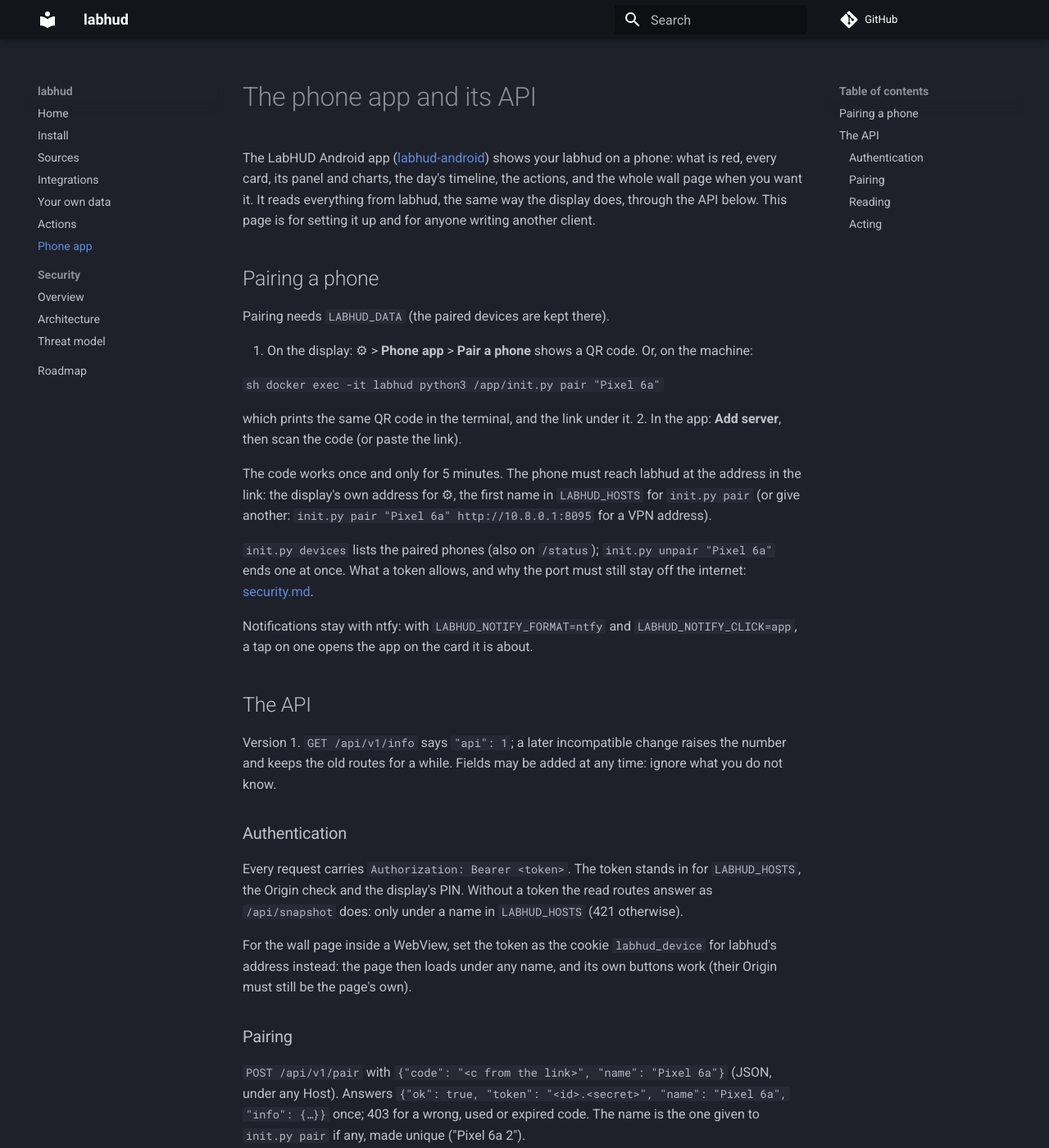
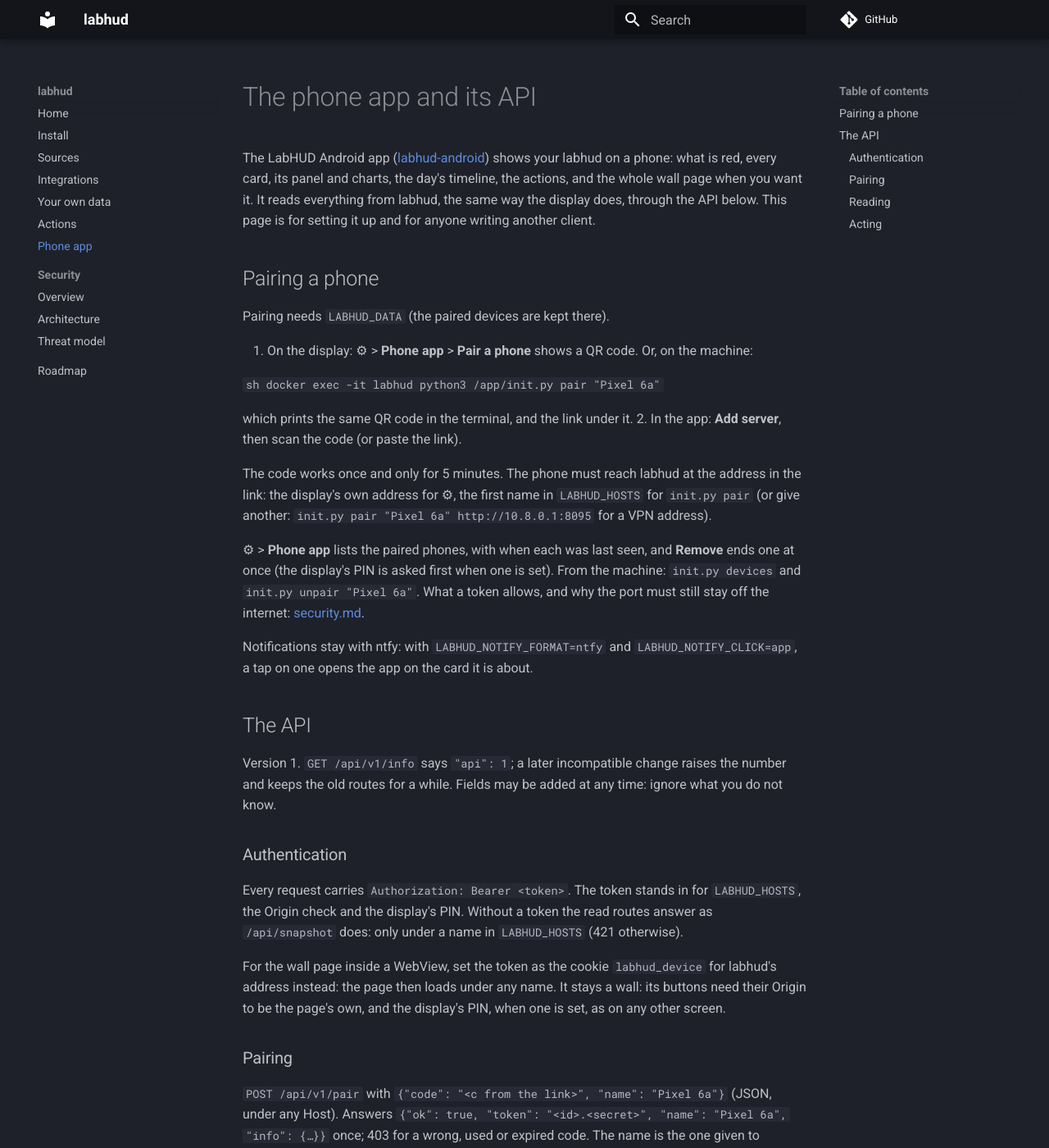
Before and after one commit to Mithrandler/labhud, an MkDocs documentation site: the page built from docs/app-api.md, in a window 1280 px wide and 1400 px high. Shown: the whole window at 82% size. Built offline with MkDocs 1.6.1 and Material for MkDocs 9.7.7, drawn with Linux system fonts in a browser that asks for light colours; comment, search, counter and statistics services are not loaded; some of the changed text lies outside the part shown.

Commit message:
Paired phones listed and removed from the display's settings
The wall page in the app's wall mode keeps the display's PIN; only the
app's own token skips it, and that token cannot remove other phones.

Co-Authored-By: Claude Opus 5.5 <noreply@anthropic.com>

```diff
--- a/docs/app-api.md
+++ b/docs/app-api.md
@@ -23,8 +23,9 @@ The code works once and only for 5 minutes. The phone must reach labhud at the a
 link: the display's own address for ⚙, the first name in `LABHUD_HOSTS` for `init.py pair`
 (or give another: `init.py pair "Pixel 6a" http://10.8.0.1:8095` for a VPN address).
 
-`init.py devices` lists the paired phones (also on `/status`); `init.py unpair "Pixel 6a"` ends
-one at once. What a token allows, and why the port must still stay off the internet:
+⚙ > **Phone app** lists the paired phones, with when each was last seen, and **Remove** ends one at
+once (the display's PIN is asked first when one is set). From the machine: `init.py devices` and
+`init.py unpair "Pixel 6a"`. What a token allows, and why the port must still stay off the internet:
 [security.md](security.md#paired-phones-the-labhud-app).
 
 Notifications stay with ntfy: with `LABHUD_NOTIFY_FORMAT=ntfy` and `LABHUD_NOTIFY_CLICK=app`, a
@@ -42,8 +43,8 @@ Origin check and the display's PIN. Without a token the read routes answer as `/
 does: only under a name in `LABHUD_HOSTS` (421 otherwise).
 
 For the wall page inside a WebView, set the token as the cookie `labhud_device` for labhud's
-address instead: the page then loads under any name, and its own buttons work (their Origin must
-still be the page's own).
+address instead: the page then loads under any name. It stays a wall: its buttons need their
+Origin to be the page's own, and the display's PIN, when one is set, as on any other screen.
 
 ### Pairing
 
@@ -66,6 +67,7 @@ accept that certificate and no other.
 | `GET /api/v1/stream` | SSE: `event: state` with the same document as `/api/v1/state`, at once and on every change (at most once a second), `: ping` every 20 s |
 | `GET /api/v1/history` | `{step, series: {key: [values]}}`: the last hours of every trend, one point per `step` seconds; `?long`: 15-minute points over 7 days |
 | `GET /api/v1/events` | `{events: [{t, name, bad, card?, state?}]}`, newest first |
+| `GET /api/v1/devices` | `{pairing, devices: [{name, paired, seen}]}`: the paired phones |
 
 `state`:
 
--- a/static/app.css
+++ b/static/app.css
@@ -480,6 +480,12 @@ body.disconnected #stream-state { background: var(--red); animation: pulse 1.6s
 #settings .choice.swatch::before { content: ""; display: inline-block; width: 10px; height: 10px; border-radius: 50%; background: var(--sw); margin-right: 6px; vertical-align: -1px; }
 #settings .pair-qr svg { display: block; width: min(100%, 280px); height: auto; margin: 6px 0; border-radius: 4px; }
 #settings .pair-link { font-size: 10px; color: var(--sub); word-break: break-all; margin: 4px 0 0; }
+#settings .devices { margin: 6px 0 2px; }
+#settings .device { display: flex; align-items: center; gap: 8px; padding: 6px 0; border-top: 1px solid var(--line); }
+#settings .device-text { flex: 1; min-width: 0; display: flex; flex-direction: column; }
+#settings .device-name { color: var(--text); font-size: 14px; overflow: hidden; text-overflow: ellipsis; white-space: nowrap; }
+#settings .device-seen { color: var(--muted); font-size: 11px; }
+#settings .choice.danger { color: var(--red); border-color: color-mix(in srgb, var(--red) 45%, var(--line)); }
 #settings .choice.custom { display: inline-flex; align-items: center; gap: 6px; }
 #settings .choice.custom::before { display: none; }
 #settings .choice.custom input { width: 22px; height: 18px; padding: 0; border: 0; background: transparent; }
```
Also changed, not shown: CHANGELOG.md (+8 -0 lines), docs/security.md (+5 -2 lines), server.py (+23 -4 lines), static/settings.js (+68 -3 lines), 1 other file.
